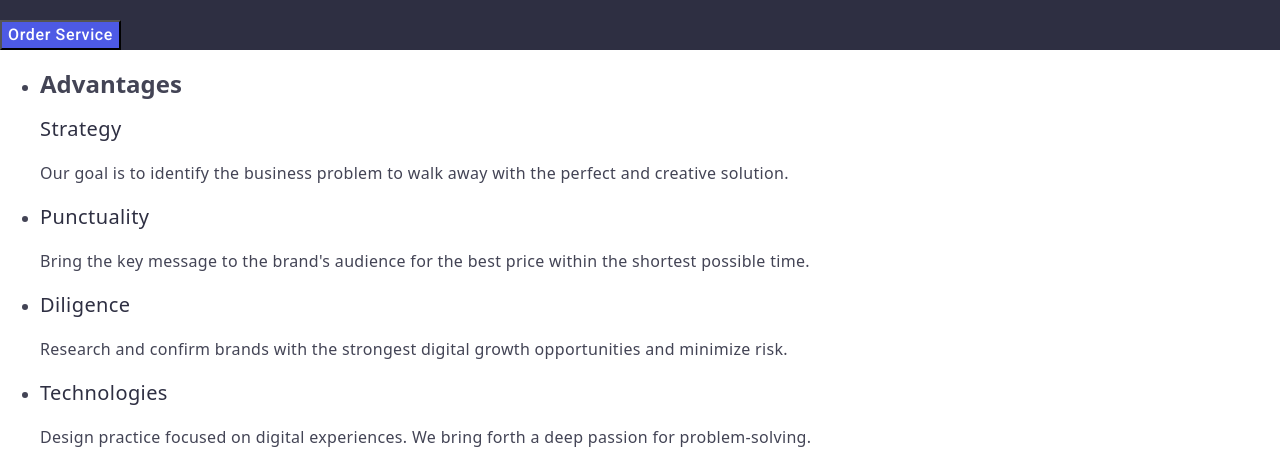
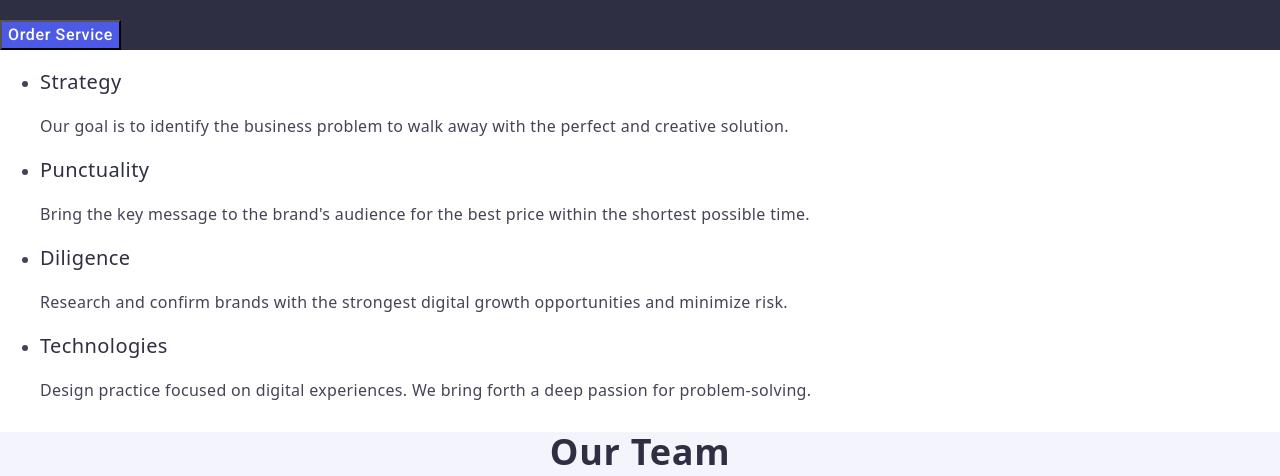
Before and after one commit to ar8rq/goit-markup-hw-02, a plain HTML site: page index.html in a window 1280 px wide. Shown: the part 306-782 px from the top of the page. Drawn offline with nearby package versions, Linux system fonts and the light colour scheme.

Commit message:
Add files via upload

```diff
--- a/index.html
+++ b/index.html
@@ -45,10 +45,10 @@
         <h1 class="sec-one-text">Effective Solutions for Your Business</h1>
         <button type="button" class="sec-one-button">Order Service</button>
       </section>
-      <section>
+      <section class="sec-two">
+        <h2 hidden> Advantages </h2>
         <ul>
           <li>
-            <h2> Advantages </h2>
             <h3 class="sec-two-zagolovok">Strategy</h3>
             <p class="sec-two-text">
               Our goal is to identify the business problem to walk away with the
```
